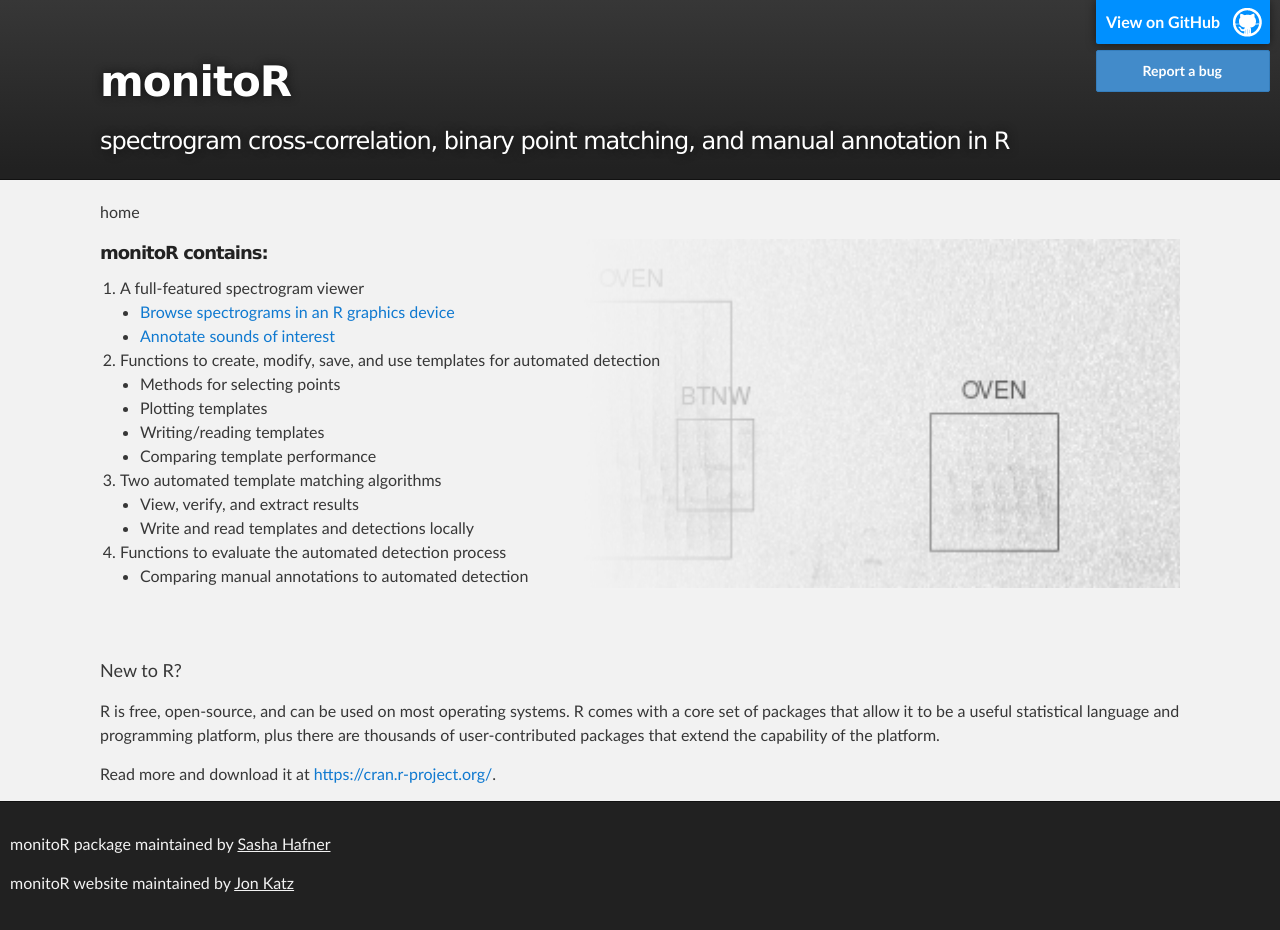
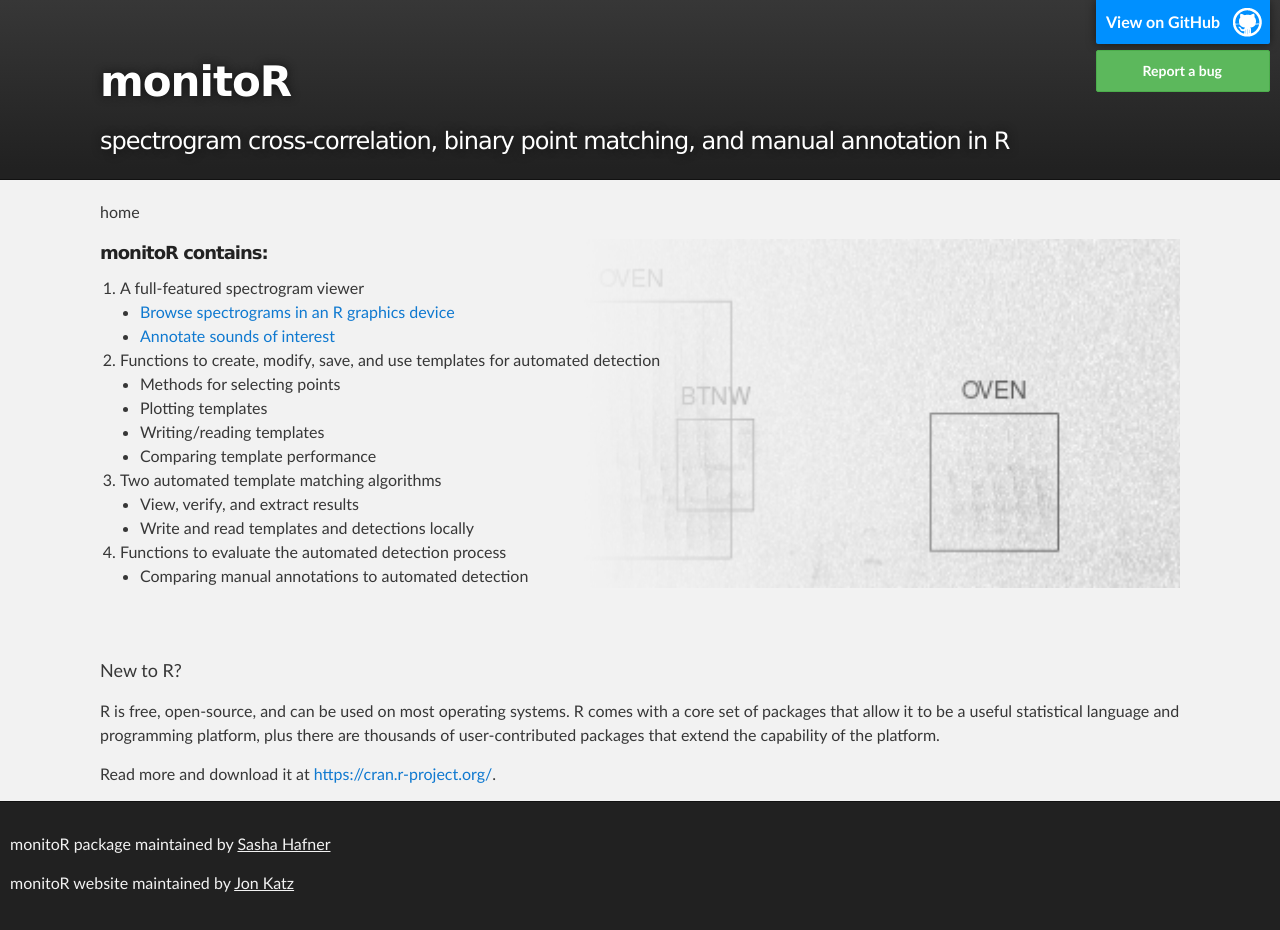
Before and after one commit to jonkatz2/monitoR, a Jekyll site: the page built from index.md, in a window 1280 px wide. Built offline with Jekyll 4.4.1, drawn with Linux system fonts in a browser that asks for light colours.

Commit message:
bug button styling

```diff
--- a/_layouts/default.html
+++ b/_layouts/default.html
@@ -21,7 +21,7 @@
     <div id="header_wrap" class="outer">
         <header class="inner">
           <a id="forkme_banner" href="{{ site.github.repository_url }}">View on GitHub</a>
-          <a id="bugreport_banner" href="{{ site.github.repository_url }}/issues" class="btn btn-primary" role="button">Report a bug</a>
+          <a id="bugreport_banner" href="{{ site.github.repository_url }}/issues" class="btn btn-success" role="button">Report a bug</a>
           <a style="color:#fff;" href="https://jonkatz2.github.io/monitoR/"><h1 id="project_title">{{ site.title | default: site.github.repository_name }}</h1></a>
           <h2 id="project_tagline">{{ site.description | default: site.github.project_tagline }}</h2>
 
```
